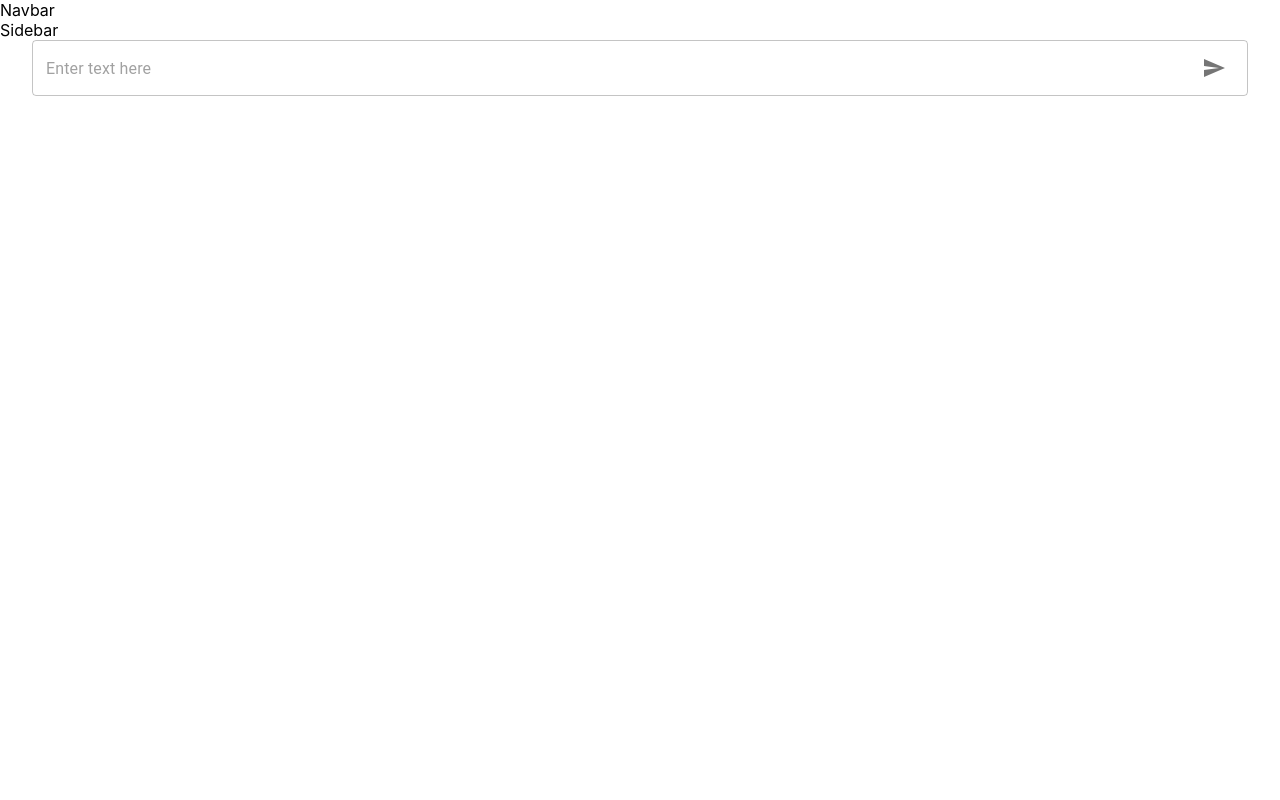
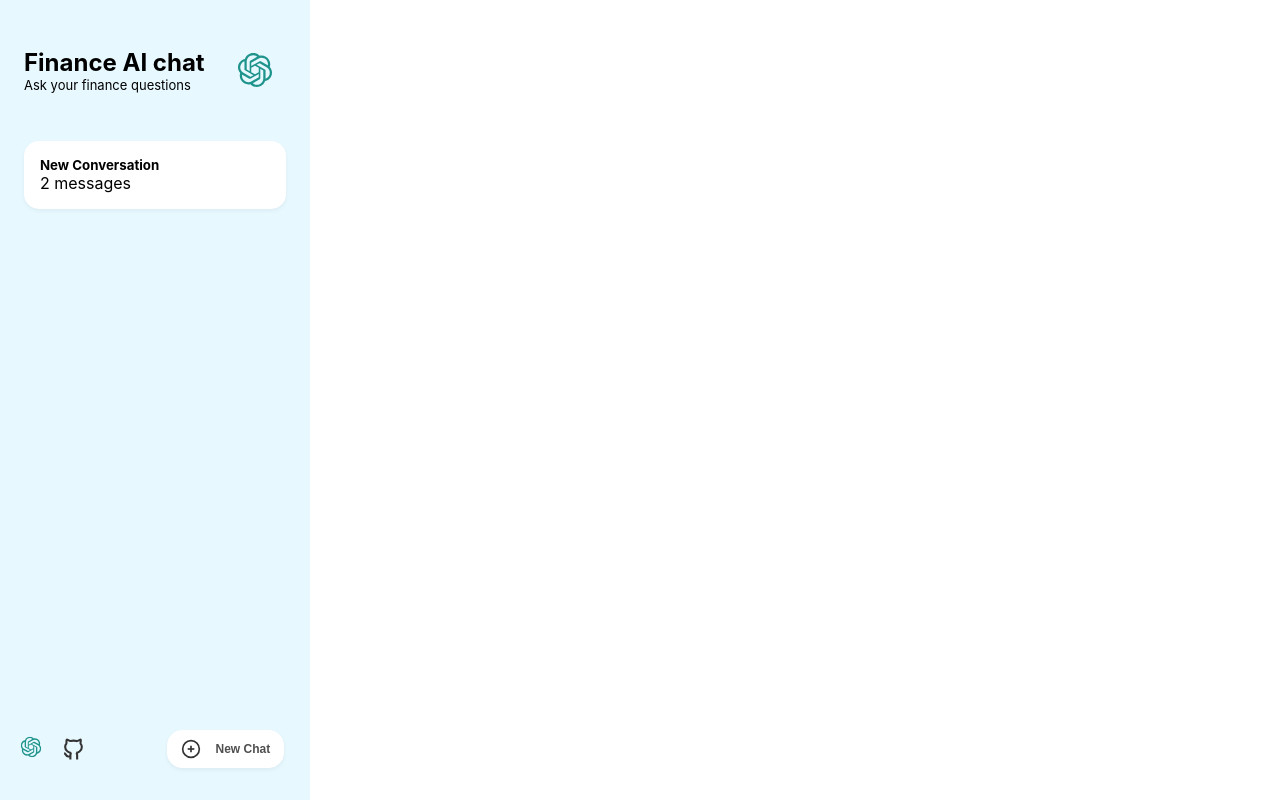
Before and after one commit to kulraj710/msu-project-S5, a Next.js app in the folder frontend/fichatbot/: page / in a window 1280 px wide. Built offline with nearby package versions, Linux system fonts and the light colour scheme.

Commit message:
done : sidebar, not RS, DS

```diff
--- a/frontend/fichatbot/components/Home/Sidebar.js
+++ b/frontend/fichatbot/components/Home/Sidebar.js
@@ -1,8 +1,47 @@
 import React from 'react'
+import styles from '../../styles/Home/Sidebar.module.css'
+import Image from 'next/image'
+import Github from '../../icons/github.svg'
+import Bot from '../../icons/bot.svg'
+import Add from '../../icons/add.svg'
 
 const Sidebar = () => {
   return (
-    <div>Sidebar</div>
+    <div className={styles.container}>
+      <section className={styles.section1}>
+        <div className={styles.headcontainer}>
+      <div className={styles.heading1}>Finance AI chat</div>
+      <div className={styles.supportingText}>Ask your finance questions</div>
+        </div>
+
+      <div className={styles.logo}>
+      <Image src={Bot} width={50} height={50}/>
+      </div>
+      </section>
+
+      <section className={styles.section2}>
+        <div>
+        <h5>New Conversation</h5>
+        <span>2 messages</span>
+        </div>
+      </section>
+
+      <section className={styles.section3}>
+        <div className={styles.bottomFlexContainer}>
+          <div>
+          <Image src={Bot} width={30} height={30} className={styles.bottomImage1}/>
+          <Image src={Github} width={25} height={25}/>
+          </div>
+        <div>
+          <button className={styles.newButton}>
+          <Image src={Add} width={20} height={20} className={styles.bottomImage1}/>
+
+            <span>New Chat</span>
+            </button>
+        </div>
+        </div>
+      </section>
+    </div>
   )
 }
 
--- a/frontend/fichatbot/next.config.js
+++ b/frontend/fichatbot/next.config.js
@@ -1,3 +1,14 @@
+
+// next.config.js
+const path = require('path');
+const withImages = require('next-images')
+module.exports = withImages({
+  exclude: path.resolve(__dirname, 'src/assets/svg'),
+  webpack(config, options) {
+    return config
+  }
+})
+
 module.exports = {
   reactStrictMode: true,
 }
--- a/frontend/fichatbot/package.json
+++ b/frontend/fichatbot/package.json
@@ -13,6 +13,7 @@
     "@mui/icons-material": "^5.14.1",
     "@mui/material": "^5.14.1",
     "next": "13.4.12",
+    "next-images": "^1.8.5",
     "react": "18.2.0",
     "react-dom": "18.2.0",
     "sass": "^1.64.1"
--- a/frontend/fichatbot/pages/index.js
+++ b/frontend/fichatbot/pages/index.js
@@ -16,9 +16,9 @@ export default function Home() {
       </Head>
 
       <main>
-        <Navbar />
+        {/* <Navbar /> */}
         <Sidebar />
-        <UserInput />
+        {/* <UserInput /> */}
       </main>
 
       <footer></footer>
--- /dev/null
+++ b/frontend/fichatbot/styles/Home/Sidebar.module.css
@@ -0,0 +1,87 @@
+.container{
+    background-color: #E7F8FF;
+    height: 100vh !important;
+    width: 310px;
+    offset: none;
+    padding: 1rem 1.5rem 1rem 1.5rem;
+}
+
+.section1{
+    margin-bottom: 3rem;
+}
+
+.logo{
+    position: absolute;
+    top: 45px;
+    left: 230px;
+    z-index: 2;
+}
+.headcontainer{
+    padding-top: 2rem;
+}
+.heading1{
+    font-size: 24px;
+    font-weight: 700;
+    z-index: 1;
+}
+.supportingText{
+    font-size: small;
+}
+
+/* section 2 */
+.section2{
+    padding: 15px;
+    margin: 1rem 0;
+    background-color: white;
+    border : 1px solid transparent;
+    border-radius: 15px;
+    box-shadow: 0px 2px 4px 0px rgba(0,0,0,.05);
+}
+.section2:hover{
+border: 1px solid #1d93ab;
+}
+.section2 > h5{
+    font-size: 17px;
+    letter-spacing : 0.2px;
+    font-weight: 600;
+}
+.section2 > span {
+    font-size: 12px;
+}
+
+.section3{
+    position: fixed;
+    bottom: 0;
+    left: 0;
+    margin-bottom: 1rem;
+}
+
+.bottomFlexContainer{
+    width: 300px;
+    padding: 1rem;
+    display: flex;
+    justify-content: space-between;
+    align-items: center;
+    /* background-color: green; */
+}
+
+.bottomFlexContainer:first-child{
+    display: flex;
+}
+.bottomImage1{
+    margin-right: 15px;
+
+}
+
+.newButton{
+    display: flex;
+    align-items: center;
+    padding: 0.5rem 0.8rem;
+    border: 1px solid white;
+    background-color: white;
+    border-radius: 15px;
+    box-shadow: 0px 2px 4px 0px rgba(0,0,0,.05);
+    font-size: 12px;
+    font-weight: bold;
+    color: #4f4f4f;
+}
--- a/frontend/fichatbot/styles/globals.css
+++ b/frontend/fichatbot/styles/globals.css
@@ -1,7 +1,5 @@
 html,
 body {
-  padding: 0;
-  margin: 0;
   font-family: -apple-system, BlinkMacSystemFont, Segoe UI, Roboto, Oxygen,
     Ubuntu, Cantarell, Fira Sans, Droid Sans, Helvetica Neue, sans-serif;
 }
@@ -13,4 +11,12 @@ a {
 
 * {
   box-sizing: border-box;
+  padding: 0;
+  margin: 0;
 }
+
+
+:root {
+  --hover: #1d93ab;
+  --white: #ffffff;
+}
```
Also changed, not shown: 1 other file (tests, documents, lock files or other folders).
